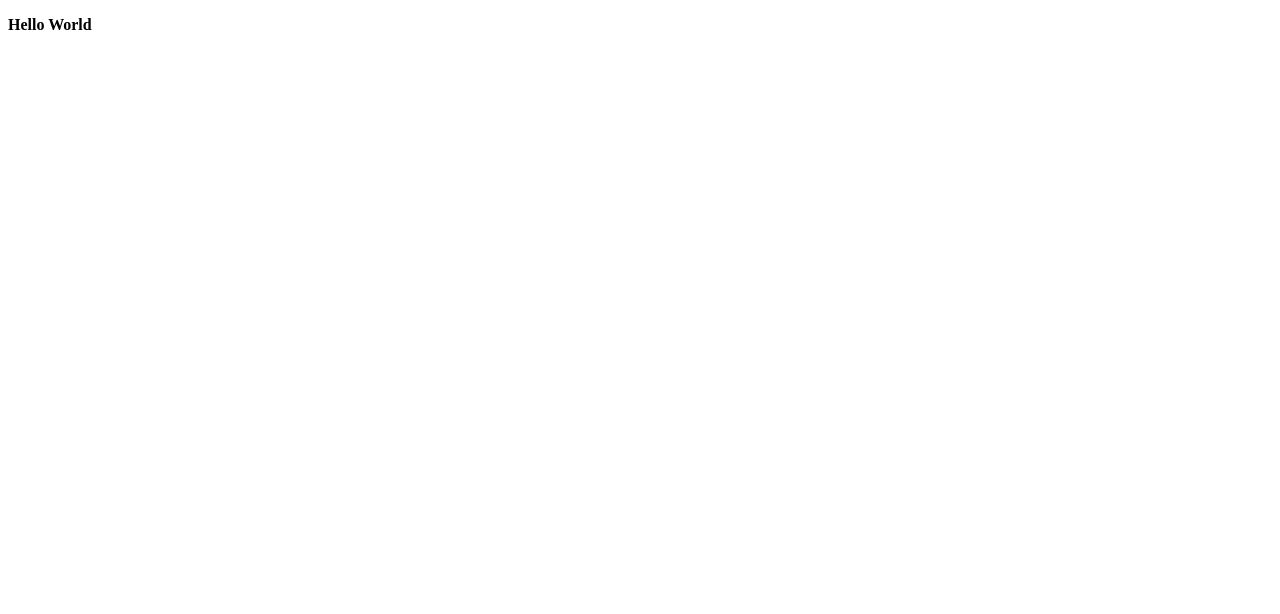
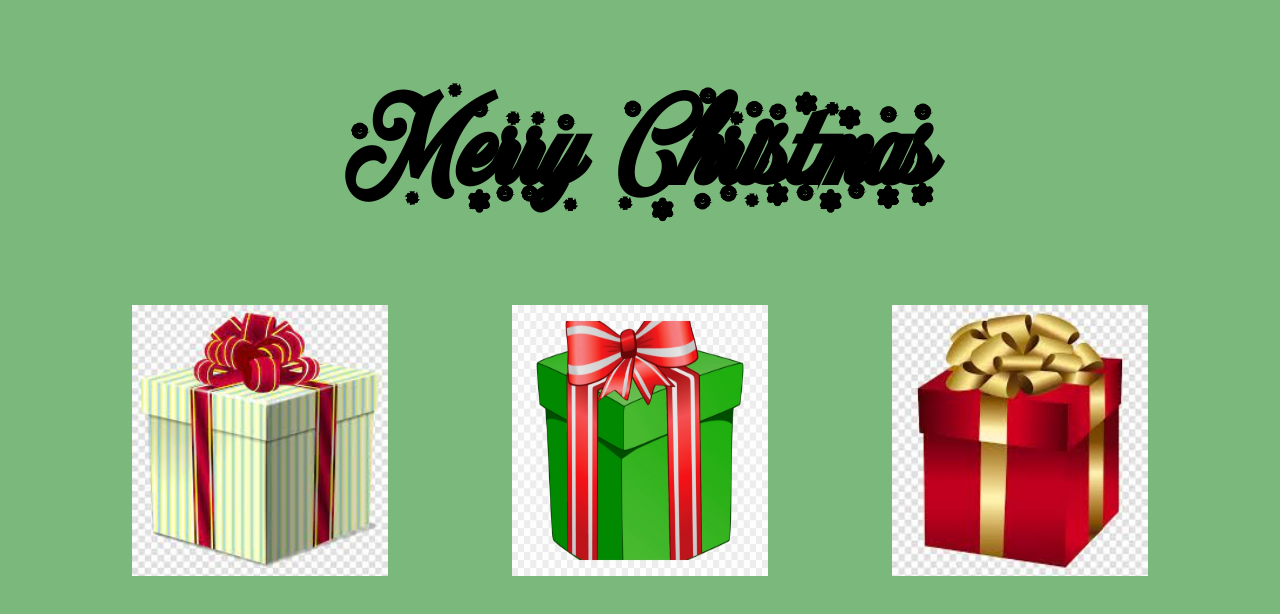
Before and after one commit to jakechaley/Christmas2021, a plain HTML site: page index.html in a window 1280 px wide. Drawn offline with Linux system fonts and the light colour scheme.

Commit message:
Add initial Styling to app

```diff
--- a/index.css
+++ b/index.css
@@ -1,10 +1,27 @@
 img {
-  width: 100px;
-  border-radius: 50px;
-  float: left;
-  margin-right: 10px;
+  width: 16em;
+}
+
+body {
+  background-color: #7bb87b;
 }
 
 .username {
   font-weight: bold;
 }
+
+.header-font {
+  font-family: "MerryChristmasFlake";
+  font-size: 130px;
+  text-align: center;
+}
+
+@font-face {
+  font-family: "MerryChristmasFlake";
+  src: url("MerryChristmasFlake.woff") format("woff");
+}
+
+.gift-container {
+  display: flex;
+  justify-content: space-evenly;
+}
--- a/index.html
+++ b/index.html
@@ -5,6 +5,11 @@
     <link rel="stylesheet" href="index.css" type="text/css" />
   </head>
   <body>
-    <p class="username">Hello World</p>
+    <h1 class="header-font">Merry Christmas</h1>
+    <div class="gift-container">
+      <img src="gift1.jpeg" alt="A Present" />
+      <img src="gift2.png" alt="A Present" />
+      <img src="gift3.jpeg" alt="A Present" />
+    </div>
   </body>
 </html>
```
Also changed, not shown: MerryChristmasFlake.ttf (added), MerryChristmasFlake.woff (added), gift1.jpeg (added), gift2.png (added), gift3.jpeg (added).
